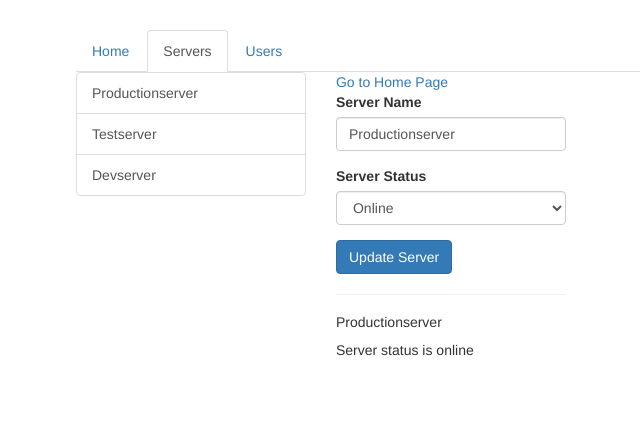
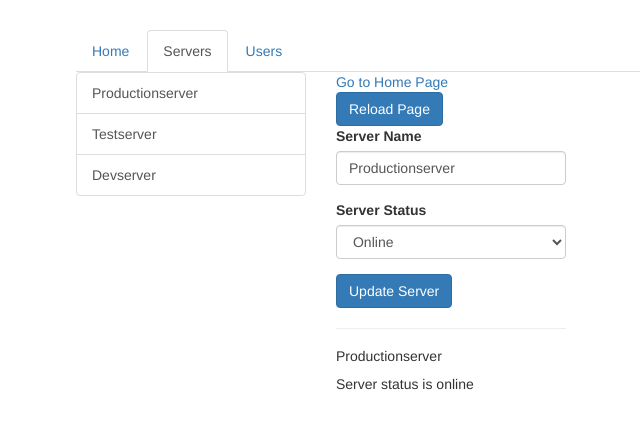
Before and after one commit to BradDHuang/angular2plus, an Angular app in the folder dev/angular7/routing/: page /servers in a window 1280 px wide. Shown: the top 428 px of the page, without its empty margins (189-829 px from the left). Built offline with nearby package versions, Linux system fonts and the light colour scheme.

Commit message:
ActivatedRoute relativeTo paths

```diff
--- a/dev/angular7/routing/src/app/servers/servers.component.html
+++ b/dev/angular7/routing/src/app/servers/servers.component.html
@@ -11,6 +11,11 @@
   </div>
   <div class="col-xs-12 col-sm-4">
     <a routerLink="/">Go to Home Page</a>
+    <br>
+    <button
+      class="btn btn-primary"
+      (click)="onReload()"
+    >Reload Page</button>
     <app-edit-server></app-edit-server>
     <hr>
     <app-server></app-server>
--- a/dev/angular7/routing/src/app/servers/servers.component.ts
+++ b/dev/angular7/routing/src/app/servers/servers.component.ts
@@ -1,5 +1,7 @@
 import { Component, OnInit } from '@angular/core';
 import { ServersService } from './servers.service';
+
+import { Router, ActivatedRoute } from '@angular/router';
 
 @Component({
   selector: 'app-servers',
@@ -9,10 +11,18 @@
 export class ServersComponent implements OnInit {
   private servers: {id: number, name: string, status: string}[] = [];
 
-  constructor(private serversService: ServersService) { }
+  constructor(private serversService: ServersService,
+              private router: Router,
+              private route: ActivatedRoute) { }
 
   ngOnInit() {
     this.servers = this.serversService.getServers();
   }
 
+  onReload() {
+    // this.router.navigate(['/servers']);
+    // this.router.navigate(['servers']);
+    // this.router.navigate(['servers'], { relativeTo: this.route }); // URL Segment: 'servers/servers'
+  }
+
 }
```
